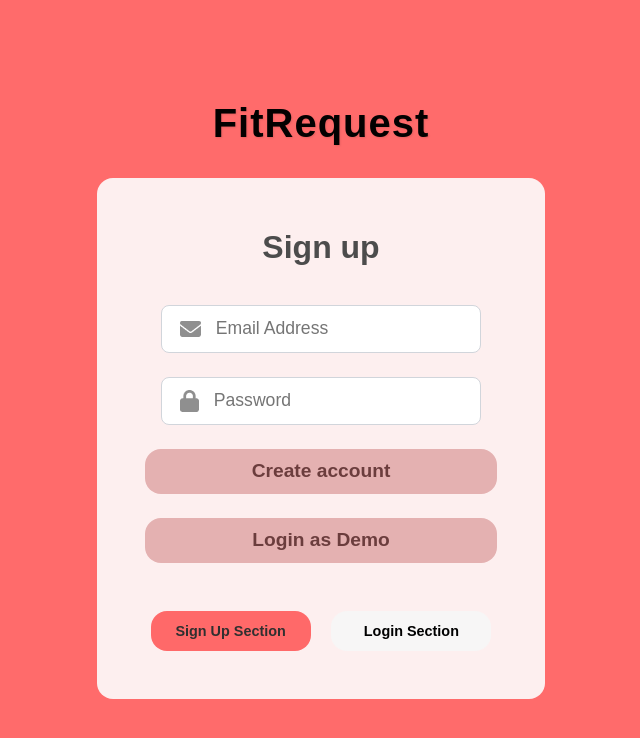
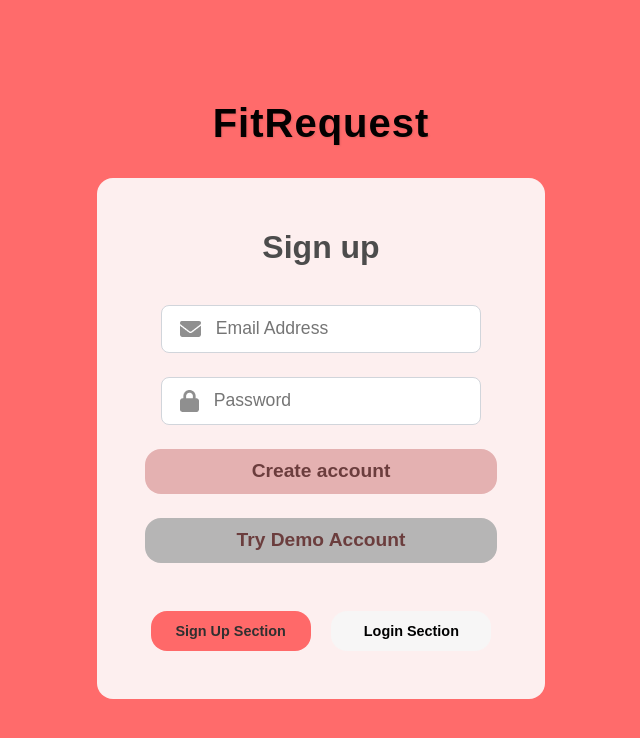
Before and after one commit to aimei60/fitness-application, a React (Vite) app in the folder frontend/frontend-fitness/: page /login in a window 1280 px wide. Shown: the top 738 px of the page, without its empty margins (319-959 px from the left). Built offline with nearby package versions, Linux system fonts and the light colour scheme; no server answers.

Commit message:
edited the demo button, added a secondary colour to it and made it more user friendly.

```diff
--- a/frontend/frontend-fitness/src/css/loginsignup.css
+++ b/frontend/frontend-fitness/src/css/loginsignup.css
@@ -117,8 +117,7 @@
 
 .submit2,
 .demo-login {
-    gap: 1.3rem;
-    margin: 1rem auto;
+    gap: 1rem;
     font-size: 1.2rem;
     font-weight: 700;
     cursor: pointer;
@@ -129,6 +128,10 @@
     margin-bottom: 0rem !important;
     padding: 0.6em 1.2em;
     border-color: #9c9c9c;
+}
+
+.demo-login {
+    background-color: #b6b5b5 !important;
 }
 
 .submit2:disabled {
--- a/frontend/frontend-fitness/src/pages/login-signup.jsx
+++ b/frontend/frontend-fitness/src/pages/login-signup.jsx
@@ -194,7 +194,7 @@ function Login() {
           {/*forgotPasswordSection*/}
           {errorSection}
           <button type="submit" className="submit2" disabled={loading}>{buttonText}</button>
-          <button type="button" className="demo-login" onClick={handleDemoLogin}>Login as Demo</button>
+          <button type="button" className="demo-login" onClick={handleDemoLogin}>Try Demo Account</button>
            {isSignup && <div className="turnstile" id="turnstile-widget"></div>}
           <div className="submit-container">
             <button type="button" className={signUpButtonClass}onClick={() => {setToggle("Sign up");}}>Sign Up Section</button>
```
